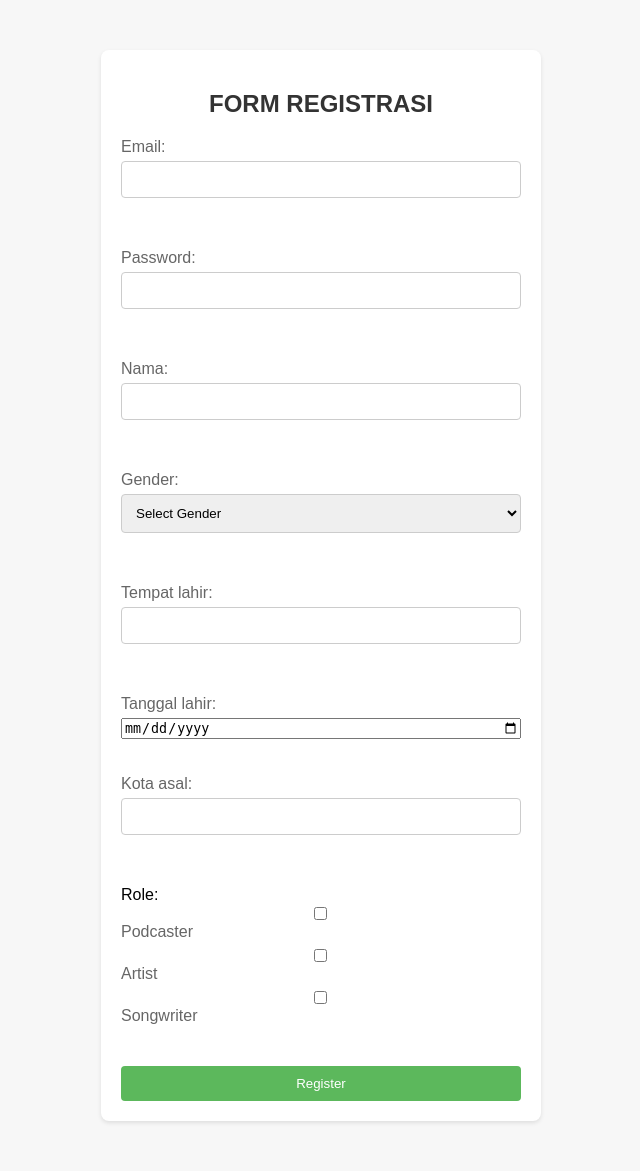
After one commit to mnqrt/TK_BASDAT, a Django app: template main/templates/main/register_pengguna.html in a window 1280 px wide. The commit adds this page. Shown: the whole page, without its empty margins (319-959 px from the left). Run offline with Django 5.2, Linux system fonts and the light colour scheme; the template is opened without the code that fills it, so the values that code supplies are empty; parts of the project's set-up code (start-up, migrations or seed data) failed here and were passed over.

Commit message:
add register frontend

```diff
--- a/TK_BASDAT/urls.py
+++ b/TK_BASDAT/urls.py
@@ -22,5 +22,8 @@ urlpatterns = [
     path('' , include('main.urls')),
     path('playlist/' , include('playlist.urls')),
     path('subscription/' , include('subscription.urls')),
-    path('download/' , include('download.urls'))
+    path('download/' , include('download.urls')),
+    path('cek_royalti/', include('cek_royalti.urls')),
+    path('kelola_album_artis/', include('kelola_album_artis.urls')),
+    path('kelola_album_label/', include('kelola_album_label.urls')),
 ]
--- a/cek_royalti/templates/cek_royalti.html
+++ b/cek_royalti/templates/cek_royalti.html
@@ -5,10 +5,10 @@
 <meta name="viewport" content="width=device-width, initial-scale=1.0">
 <title>LIST ROYALTI</title>
 <style>
-  table {
+  /* table {
     width: 100%;
     border-collapse: collapse;
-  }
+  } */
   th, td {
     border: 1px solid #ddd;
     padding: 8px;
--- /dev/null
+++ b/main/templates/main/register_pengguna.html
@@ -0,0 +1,107 @@
+<!DOCTYPE html>
+<html lang="en">
+<head>
+    <meta charset="UTF-8">
+    <meta name="viewport" content="width=device-width, initial-scale=1.0">
+    <title>Form Registrasi</title>
+    <style>
+        body {
+            font-family: Arial, sans-serif;
+            background-color: #f7f7f7;
+            margin: 0;
+            padding: 0;
+        }
+        .container {
+            max-width: 400px;
+            margin: 50px auto;
+            padding: 20px;
+            background-color: #fff;
+            border-radius: 8px;
+            box-shadow: 0 2px 4px rgba(0, 0, 0, 0.1);
+        }
+        h2 {
+            text-align: center;
+            color: #333;
+        }
+        form {
+            display: flex;
+            flex-direction: column;
+        }
+        label {
+            margin-bottom: 5px;
+            color: #666;
+        }
+        input[type="text"],
+        input[type="email"],
+        input[type="password"],
+        select {
+            padding: 10px;
+            margin-bottom: 15px;
+            border: 1px solid #ccc;
+            border-radius: 4px;
+        }
+        input[type="checkbox"] {
+            margin-right: 5px;
+        }
+        button {
+            padding: 10px;
+            background-color: #5cb85c;
+            color: white;
+            border: none;
+            border-radius: 4px;
+            cursor: pointer;
+        }
+        button:hover {
+            background-color: #4cae4c;
+        }
+    </style>
+</head>
+<body>
+    <div class="container">
+        <h2>FORM REGISTRASI</h2>
+        <form action="/submit_registration" method="post">
+            <label for="email">Email:</label>
+            <input type="email" id="email" name="email" required><br><br>
+
+            <label for="password">Password:</label>
+            <input type="password" id="password" name="password" required><br><br>
+
+            <label for="name">Nama:</label>
+            <input type="text" id="name" name="name" required><br><br>
+
+            <label for="gender">Gender:</label>
+            <select id="gender" name="gender" required>
+                <option value="">Select Gender</option>
+                <option value="male">Laki-laki</option>
+                <option value="female">Perempuan</option>
+            </select>
+            <br><br>
+
+            <label for="birthplace">Tempat lahir:</label>
+            <input type="text" id="birthplace" name="birthplace" required>
+            <br><br>
+
+            <label for="birthdate">Tanggal lahir:</label>
+            <input type="date" id="birthdate" name="birthdate" required>
+            <br><br>
+
+            <label for="city">Kota asal:</label>
+            <input type="text" id="city" name="city" required>
+            <br><br>
+
+            Role:<br>
+            <input type="checkbox" id="podcaster" name="role" value="Podcaster">
+            <label for="podcaster">Podcaster</label>
+
+            <input type="checkbox" id="artist" name="role" value="Artist">
+            <label for="artist">Artist</label>
+
+            <input type="checkbox" id="songwriter" name="role" value="Songwriter">
+            <label for="songwriter">Songwriter</label>
+            <br><br>
+
+            <button type="submit">Register</button>
+        </form>
+    </div>
+</body>
+</html>
```
Also changed, not shown: main/templates/main/register.html (added, +62 -0 lines), main/templates/main/register_label.html (added, +75 -0 lines).
